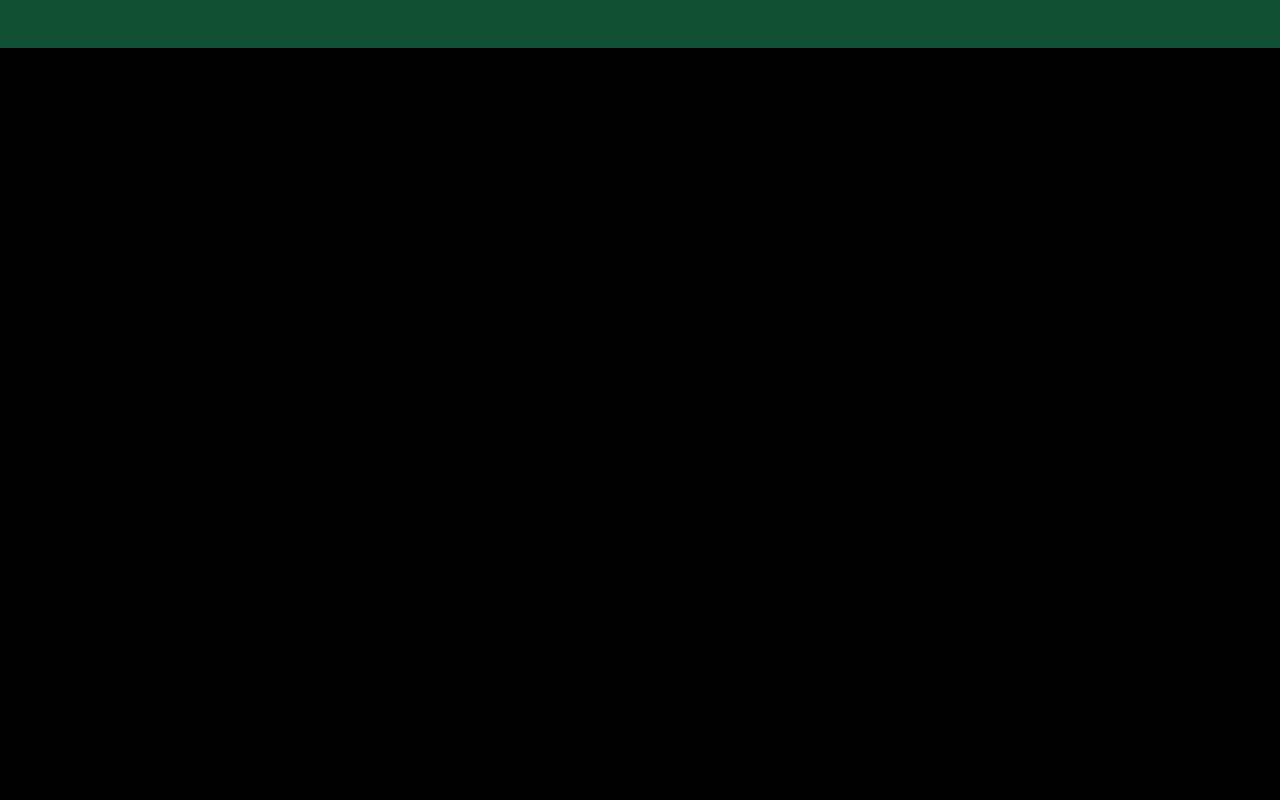
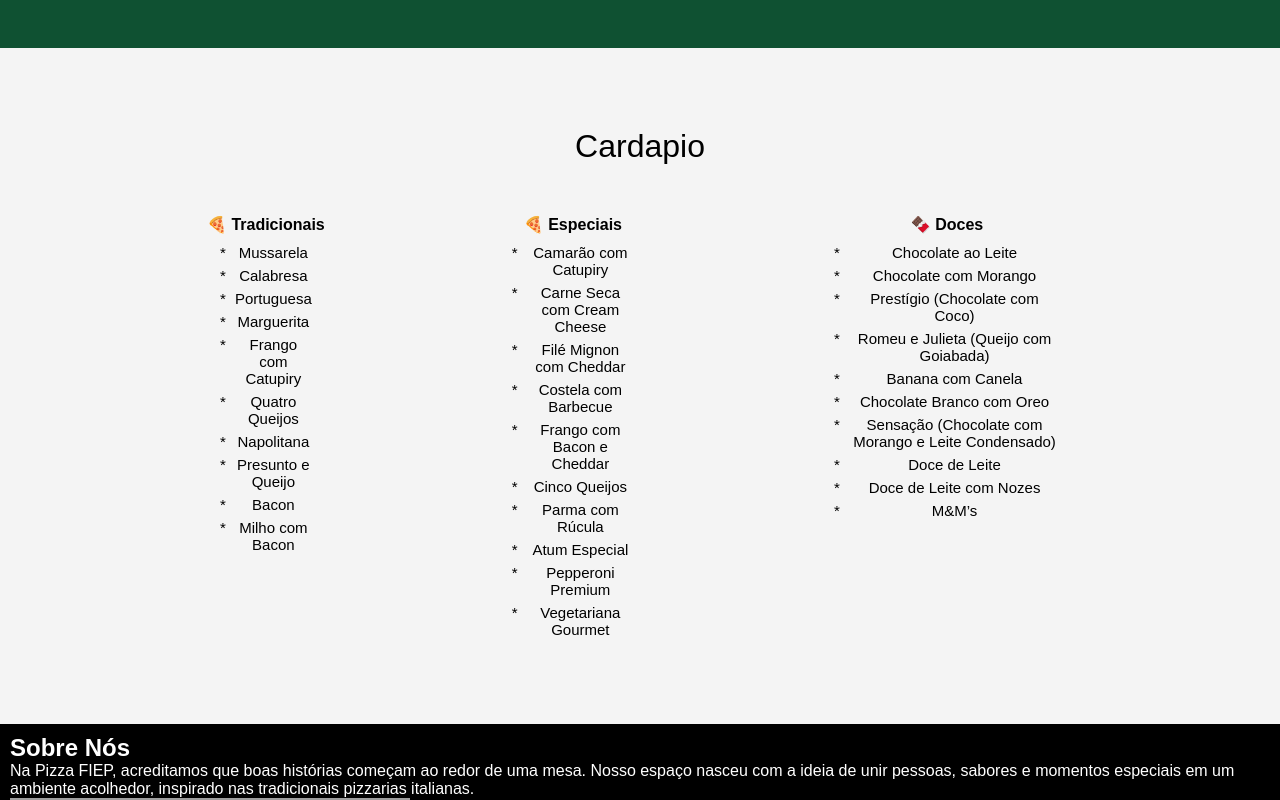
Before and after one commit to peixotos-ss/pizza-helen, a React (Vite) app: page / in a window 1280 px wide. Shown: the part 1240-2040 px from the top of the page. Before the commit the page ends 1288 px from the top, so only its background shows below. Built offline with nearby package versions, Linux system fonts and the light colour scheme; grey boxes are pictures that could not be loaded; a web font is replaced by a local one.

Commit message:
Add files via upload

```diff
--- a/src/App.jsx
+++ b/src/App.jsx
@@ -1,15 +1,19 @@
+import Diferenciais from "./components/Diferenciais";
 import Header from "./components/Header";
 import Hero from "./components/Hero";
-import Diferenciais from "./components/Diferenciais";
+import Cardapio from "./components/Cardapio";
+import Sobre from "./components/sobre";
 
-function App(){
-  return(
+function App() {
+  return (
     <>
       <Header />
       <Hero />
       <Diferenciais />
+      <Cardapio />
+      <Sobre/>
     </>
   )
 }
 
-export default App; // apaguei os ()
+export default App;
--- /dev/null
+++ b/src/components/Cardapio.jsx
@@ -0,0 +1,47 @@
+export default function Cardapio(){
+    return(
+        <section className="cardapio">
+            <h2>Cardapio</h2>
+            <div className="lista">
+                <ul data-title="🍕 Tradicionais">
+                    <li>Mussarela</li>
+                    <li>Calabresa</li>
+                    <li>Portuguesa</li>
+                    <li>Marguerita</li>
+                    <li>Frango com Catupiry</li>
+                    <li>Quatro Queijos</li>
+                    <li>Napolitana</li>
+                    <li>Presunto e Queijo</li>
+                    <li>Bacon</li>
+                    <li>Milho com Bacon</li>
+                </ul>
+                <ul data-title="🍕 Especiais">
+                    <li>Camarão com Catupiry</li>
+                    <li>Carne Seca com Cream Cheese</li>
+                    <li>Filé Mignon com Cheddar</li>
+                    <li>Costela com Barbecue</li>
+                    <li>Frango com Bacon e Cheddar</li>
+                    <li>Cinco Queijos</li>
+                    <li>Parma com Rúcula</li>
+                    <li>Atum Especial</li>
+                    <li>Pepperoni Premium</li>
+                    <li>Vegetariana Gourmet</li>
+                </ul>
+
+                <ul data-title="🍫 Doces">
+                    <li>Chocolate ao Leite</li>
+                    <li>Chocolate com Morango</li>
+                    <li>Prestígio (Chocolate com Coco)</li>
+                    <li>Romeu e Julieta (Queijo com Goiabada)</li>
+                    <li>Banana com Canela</li>
+                    <li>Chocolate Branco com Oreo</li>
+                    <li>Sensação (Chocolate com Morango e Leite Condensado)</li>
+                    <li>Doce de Leite</li>
+                    <li>Doce de Leite com Nozes</li>
+                    <li>M&M’s</li>
+                </ul>
+            </div>
+
+        </section>
+    )
+}
--- /dev/null
+++ b/src/components/sobre.jsx
@@ -0,0 +1,23 @@
+import pizza from '../assets/pizza.png'
+
+export default function Sobre(){
+    return(
+        <section className='sobre' id='sobre'>
+            <h2>Sobre Nós</h2>
+            <p className='texto-topo'>
+                Na Pizza FIEP, acreditamos que boas histórias começam ao redor de uma mesa. Nosso espaço nasceu com a ideia de unir pessoas, sabores e momentos especiais em um ambiente acolhedor, inspirado nas tradicionais pizzarias italianas.
+            </p>
+            <div className='comteudo'>
+                <div className='imagem'>
+                    <img src={pizza} alt='Pizza artesanal no forno'/>
+                </div>
+                <div className='texto-lateral'>
+                    <p>tudo começa com ingredientes selecionados, massa preparada com cuidado e o aroma irresistível que sai do forno a lenha. Cada pizza é feita com dedicação, respeitando a tradição, mas também trazendo um toque de criatividade que torna cada experiência única.
+
+                    </p>
+                    <p>Mais do que servir pizzas, queremos criar memórias. Seja em um encontro entre amigos, uma pausa depois de um dia de trabalho ou uma comemoração especial, a Pizza FIEP é um lugar para compartilhar, conversar e aproveitar o melhor da boa comida.</p>
+                </div>
+            </div>
+        </section>
+    )
+}
--- a/src/index.css
+++ b/src/index.css
@@ -177,3 +177,49 @@ transform: translateY(-8px);
     font-size: 16px;
     line-height: 1.3;
 }
+
+.cardapio{
+    background: #f4f4f4;
+    color: #000;
+    padding: 80px 30px;
+    text-align: center;
+}
+.cardapio h2{
+    font-size: 32px;
+    margin-bottom: 50px;
+    font-weight: 500;
+}
+.lista{
+    display: flex;
+    grid-template-columns: repeat(3, 1fr);
+    gap: 40px;
+    max-width: 1000px;
+    margin: 0 auto;
+}
+.lista ul{
+    list-style: none;
+    margin: 0 50px;
+}
+.lista ul::before{
+    content: attr(data-title);
+    display: block;
+    font-weight: bold;
+    margin-bottom: 10px;
+}
+.lista li{
+    margin: 6px 30px;
+    font-size: 15px;
+    position: relative;
+    padding-left: 15px;
+}
+.lista li::before{
+     content:"*" ;
+      position: absolute;
+      left: 0;
+      color: #000;
+    }
+    .sobre{
+        width: 100%;
+        min-height: 100vh;
+        padding: 10px 10px;
+    }
```
